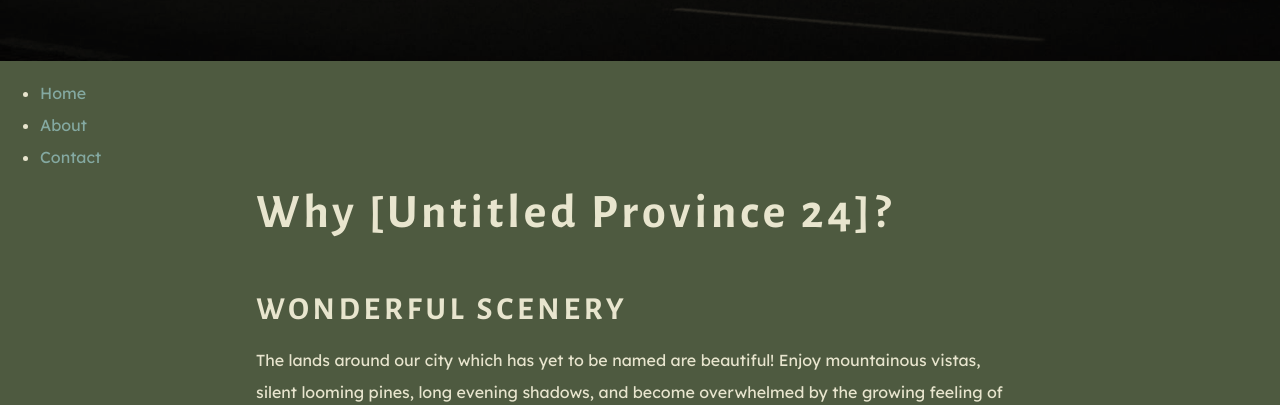
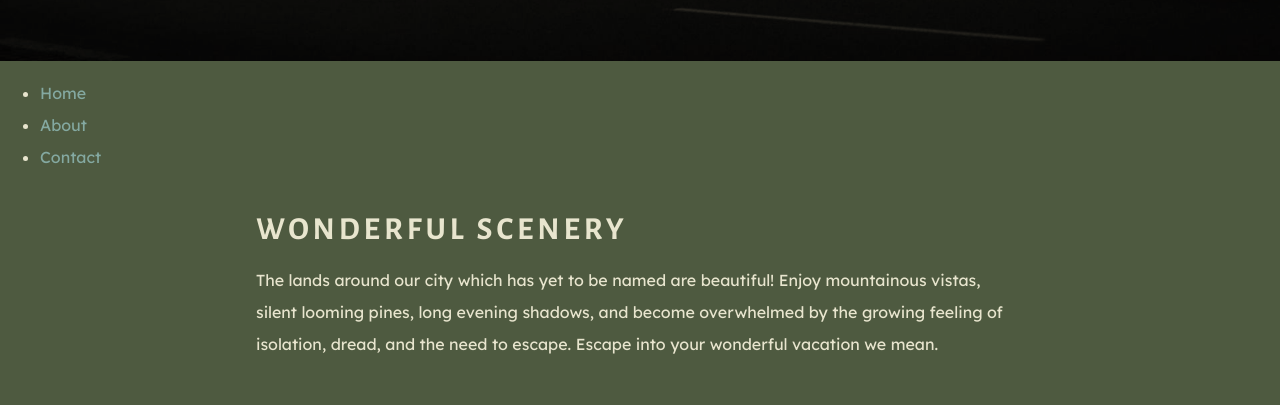
Before and after one commit to IS-120/overlays-and-cards-jfishhero, a website: page index.html in a window 1280 px wide. Shown: the part 659-1064 px from the top of the page. Drawn offline with nearby package versions, Linux system fonts and the light colour scheme.

Commit message:
Fixing H1 issue

```diff
--- a/index.html
+++ b/index.html
@@ -17,7 +17,7 @@
   <meta name="msapplication-TileColor" content="#da532c">
   <meta name="msapplication-config" content="./images/browserconfig.xml">
   <meta name="theme-color" content="#ffffff">
-  <title>Visit Untitled Province 24</title>
+
 
   <!--Reset-->
   <link rel="stylesheet" href="https://cdnjs.cloudflare.com/ajax/libs/normalize/8.0.1/normalize.min.css"
@@ -36,6 +36,7 @@
 
   <!--Main Css-->
   <link rel="stylesheet" href="styles/main.css">
+  <title>Visit Untitled Province 24</title>
 </head>
 
 <body>
@@ -67,7 +68,6 @@
 
   <!--Main-->
   <main>
-    <h1>Why [Untitled Province 24]?</h1>
 
     <!--Article 1-->
     <article>
```
